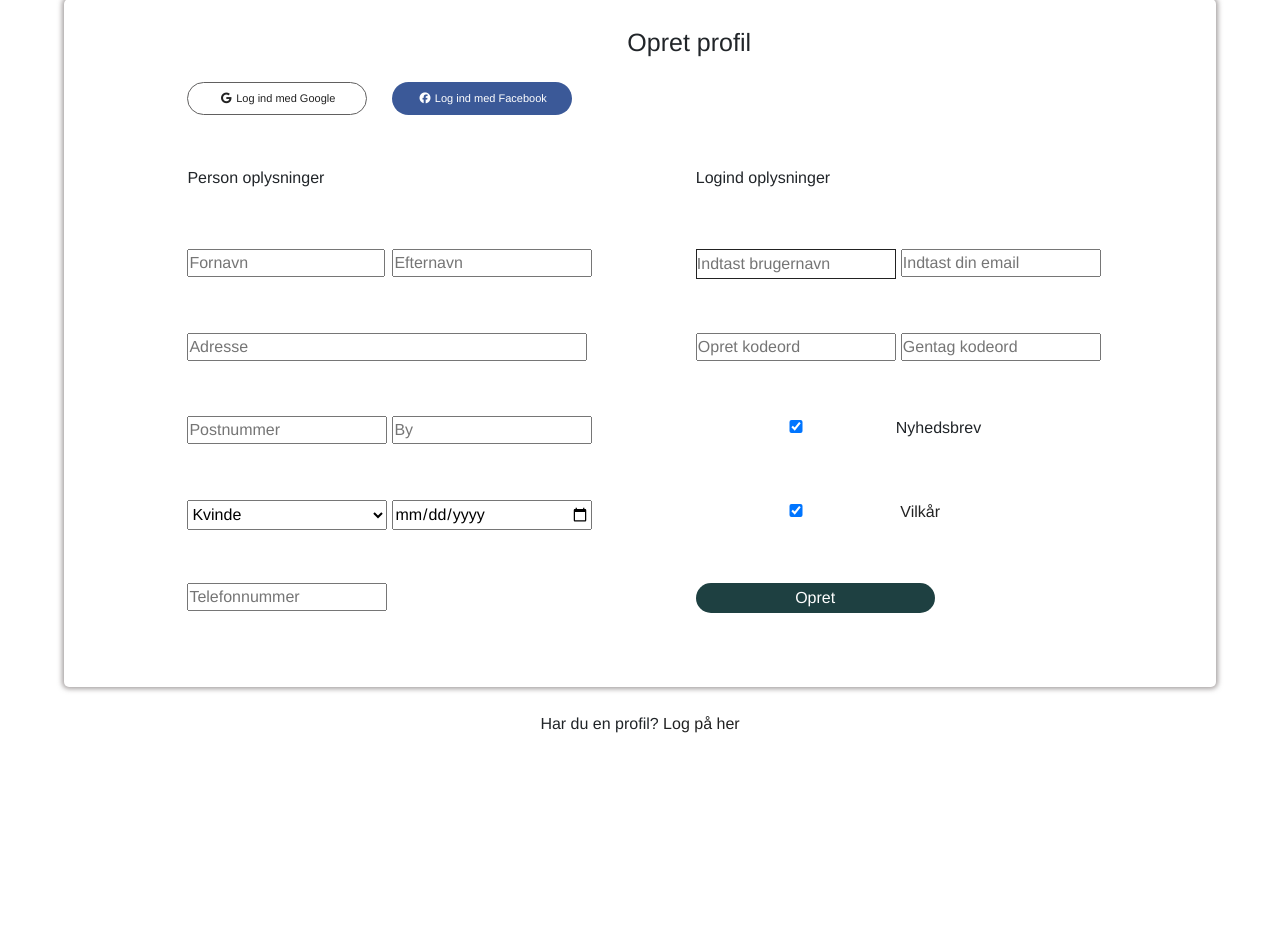
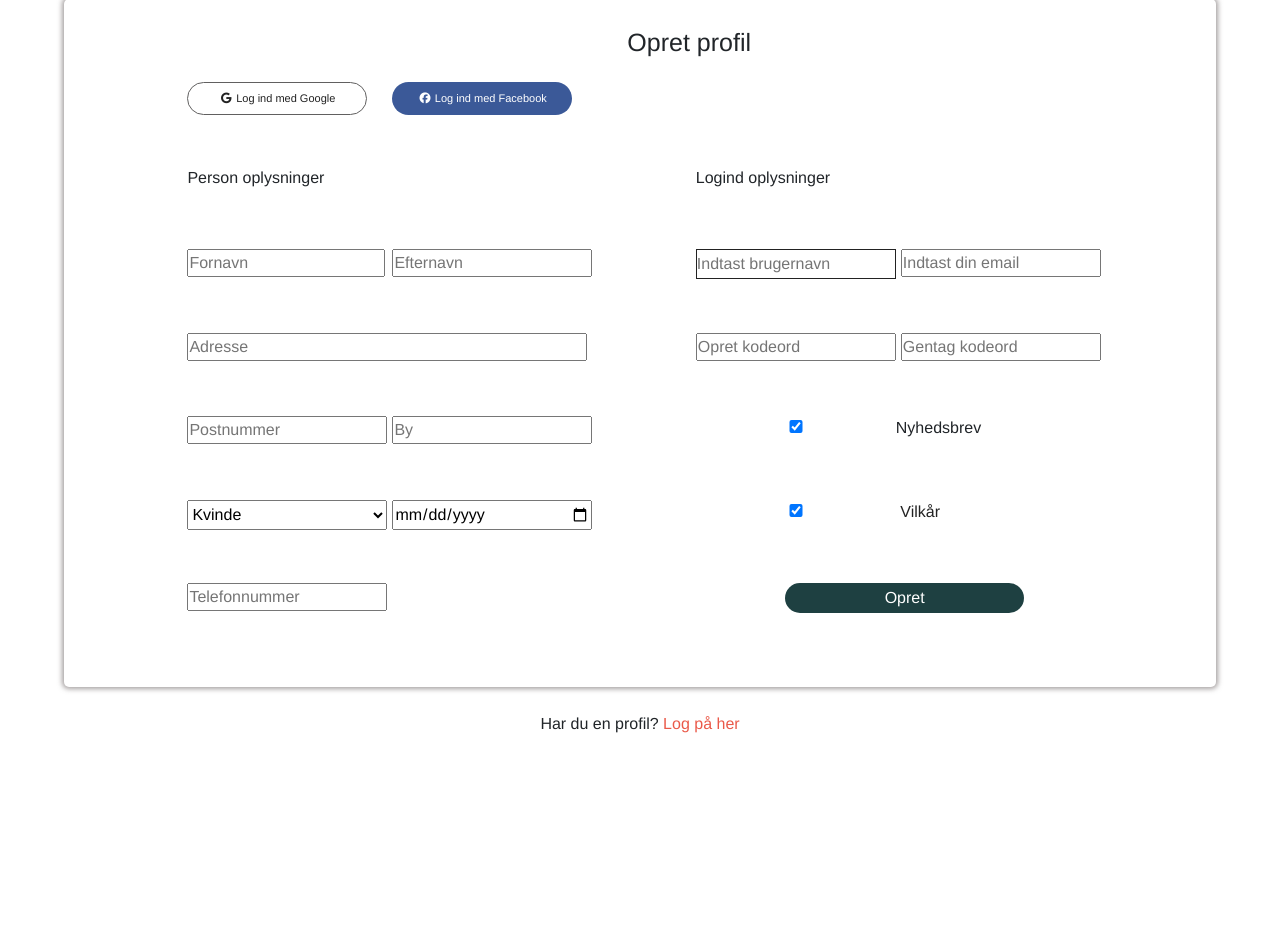
Before and after one commit to AnnicaF/chefmee, a PHP site: page /signup.php in a window 1280 px wide. Shown: the part 107-1039 px from the top of the page. Run offline with PHP 8.4, Linux system fonts and the light colour scheme; some libraries are stand-ins or nearby versions.

Commit message:
knap rykket

```diff
--- a/signup.php
+++ b/signup.php
@@ -154,7 +154,7 @@
                     <button class="opret" type="submit" name="signup-btn">Opret</button>
 
             </div>
-                    <p class="har-profil">Har du en profil? <a href="login.php">Log på her</a></p>
+                    <p class="har-profil">Har du en profil? <a href="login.php"> Log på her </a></p>
         </form>
         <footer id="footer">
 
--- a/styles.css
+++ b/styles.css
@@ -208,6 +208,7 @@
   height: 30px;
   border-style: none;
   color: var(--clr--background);
+  margin-left: 30%;
 }
 
 .input{
@@ -252,6 +253,9 @@
 
 .har-profil{
   text-align: center;
+}
+.har-profil a{
+  color: #ea5a4a;
 }
 }
 
```
